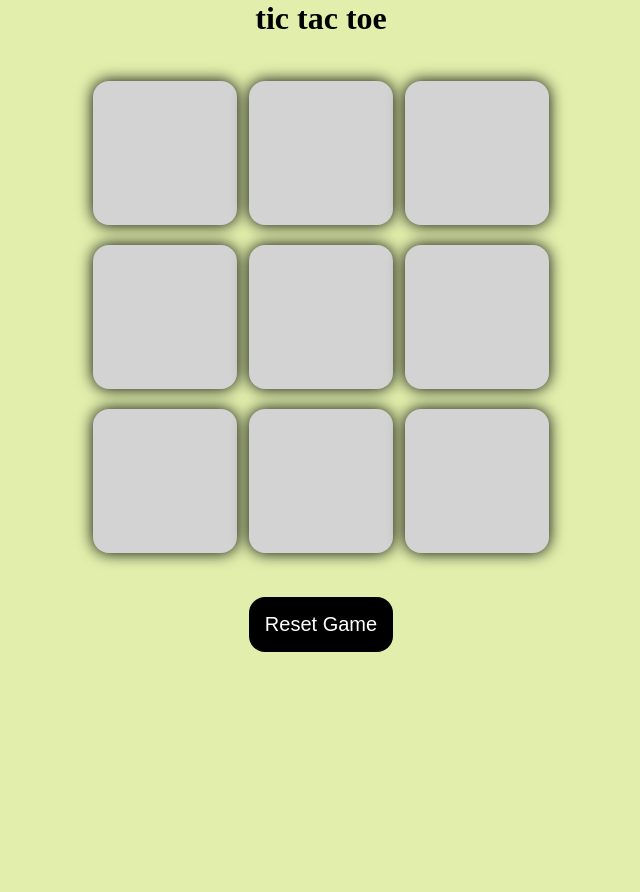
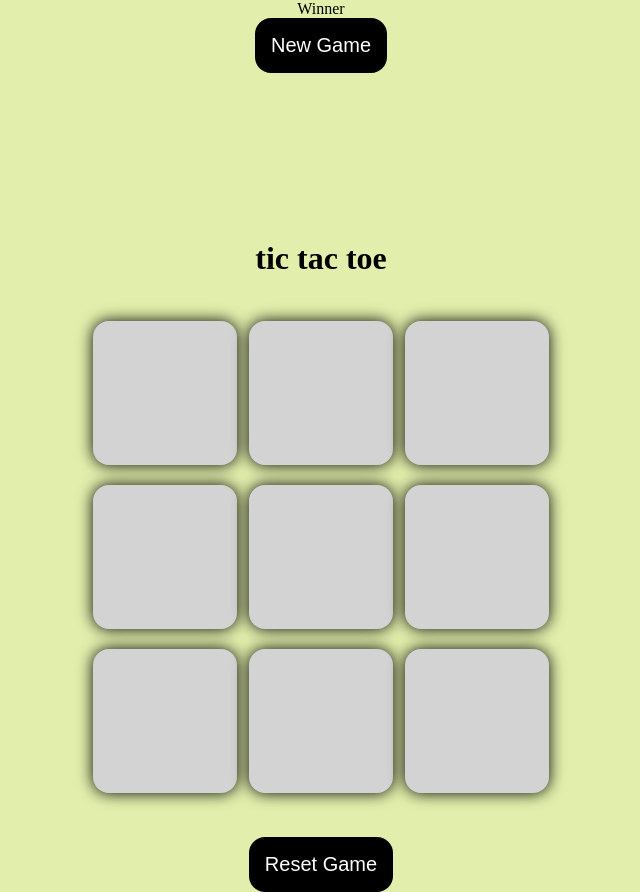
Before and after one commit to Prapti999/Tic-Tac-Toe, a plain HTML site: page index.html in a window 1280 px wide. Shown: the whole page, without its empty margins (319-959 px from the left). Before the commit the page ends 800 px from the top, so only its background shows below. Drawn offline with Linux system fonts and the light colour scheme.

Commit message:
Add files via upload
this is my updated project

```diff
--- a/index.html
+++ b/index.html
@@ -9,10 +9,10 @@
 </head>
 
 <body>
-    <div class="msg-container hide">
+    <div class="msg-container">
 
         <p id="msg">Winner</p>
-        <button id="new-btn">New Game</button>
+        <button id="reset-btn">New Game</button>
     </div>
     <main>
         <h1>tic tac toe</h1>
```
